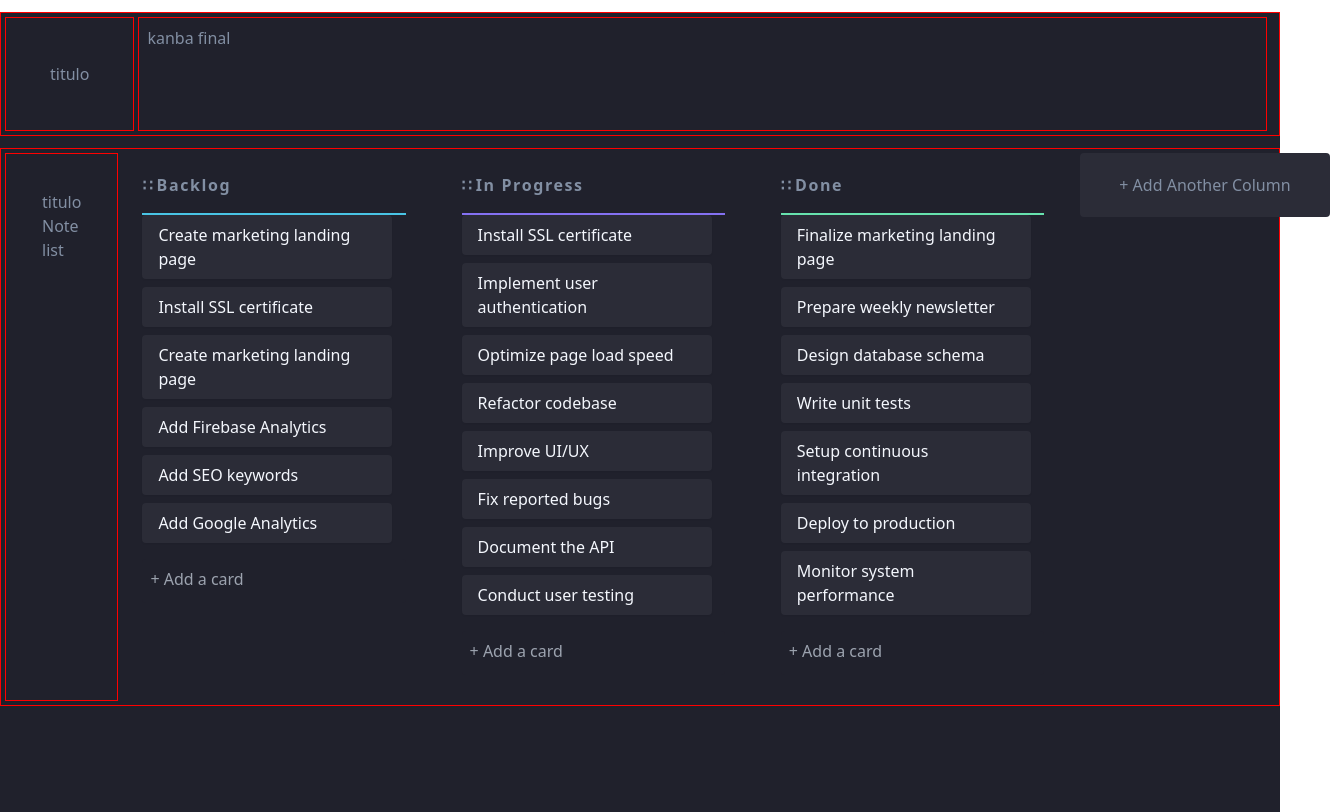
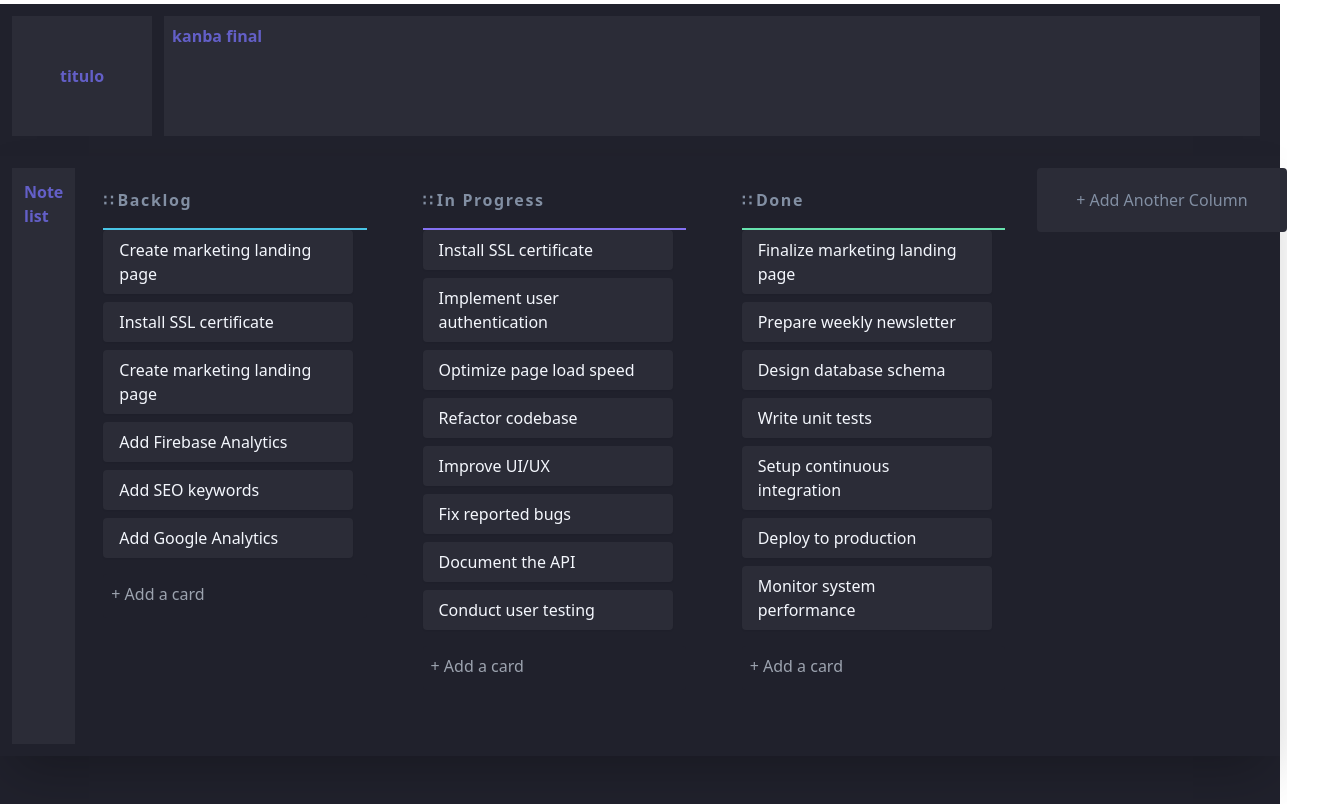
Before and after one commit to d4ndres/KanbanVue2, a Vue app: page / in a window 1280 px wide. Shown: the whole page, 1330 px wide, since content can reach past the window. Built offline with nearby package versions, Linux system fonts and the light colour scheme.

Commit message:
final esteticaa

```diff
--- a/src/components/BoardSidebar.vue
+++ b/src/components/BoardSidebar.vue
@@ -10,11 +10,12 @@ export default {
 </script>
 
 <template>
-  <div class="dev | container | p-1 my-3 mx-auto | flex">
+  <div
+    class="container | min-h-3/4 p-3 my-2 mx-auto | bg-bg rounded-x1 shadow-2xl | flex"
+  >
     <!-- Left side -->
-    <section class="dev | p-9 mr-1">
+    <section class="w-1/2 p-3 mr-2 | bg-oscuro | text-morado | font-bold">
       <!-- Search notes -->
-      <p>titulo</p>
 
       <!-- Note list -->
       <p>Note list</p>
--- a/src/components/HeaderBoard.vue
+++ b/src/components/HeaderBoard.vue
@@ -2,12 +2,14 @@
   <div>
     <!-- <div class="space-y-5"></div> -->
     <!-- <div class="p-4 bg-blanco shadow rounded-lg"> -->
-    <div class="dev | container | p-1 my-3 mx-auto | flex">
-      <section class="dev | p-11 mr-1">
+    <div class="container | p-3 my-1 mx-auto | flex">
+      <section class="w-3/16 p-12 mr-3 | bg-oscuro | text-morado | font-bold">
         <p>titulo</p>
       </section>
 
-      <section class="dev | container | p-2 mr-2 my-30 | flex">
+      <section
+        class="container | p-2 mr-2 my-30 | bg-oscuro | flex | text-morado | font-bold"
+      >
         <p>kanba final</p>
       </section>
     </div>
--- a/src/components/ManagmentBoard.vue
+++ b/src/components/ManagmentBoard.vue
@@ -1,14 +1,12 @@
 <script>
-import { nanoid } from 'nanoid'
-import draggable from 'vuedraggable'
-import BoardTask from '@/components/BoardTask.vue'
-import NewTask from '@/components/NewTask.vue'
-import { ref } from '@vue/composition-api'
-
-
+import { nanoid } from "nanoid";
+import draggable from "vuedraggable";
+import BoardTask from "@/components/BoardTask.vue";
+import NewTask from "@/components/NewTask.vue";
+import { ref } from "@vue/composition-api";
 
 export default {
-  name: 'ManagmentBoard',
+  name: "ManagmentBoard",
   components: {
     BoardTask,
     draggable,
@@ -19,7 +17,7 @@ export default {
       {
         id: nanoid(),
         title: "Backlog",
-        color: '#49C4E5',
+        color: "#49C4E5",
         tasks: [
           {
             id: nanoid(),
@@ -51,15 +49,14 @@ export default {
             id: nanoid(),
             title: "Add Google Analytics",
             createdAt: new Date(),
-          }
+          },
         ],
       },
       {
         id: nanoid(),
         title: "In Progress",
-        color: '#8471F2',
+        color: "#8471F2",
         tasks: [
-
           {
             id: nanoid(),
             title: "Install SSL certificate",
@@ -106,7 +103,7 @@ export default {
       {
         id: nanoid(),
         title: "Done",
-        color: '#67E2AE',
+        color: "#67E2AE",
         tasks: [
           {
             id: nanoid(),
@@ -145,35 +142,42 @@ export default {
           },
         ],
       },
-    ],)
+    ]);
 
     function createColumn() {
       const column = {
         id: nanoid(),
         title: "",
         tasks: [],
-      }
-      columns.value.push(column)
-      this.$nextTick(() => document.querySelector('.column:last-of-type .title-column').focus())
-
-
+      };
+      columns.value.push(column);
+      this.$nextTick(() =>
+        document.querySelector(".column:last-of-type .title-column").focus()
+      );
     }
 
     return {
       columns,
       createColumn,
-    }
-  }
-
-}
+    };
+  },
+};
 </script>
 
 <template>
-  <div class="board flex gap-4 overflow-auto">
-    <draggable :group="{ name: 'columns' }" handle=".drag-handle" animation="300" v-model="columns">
-      <transition-group class="flex gap-4  items-start">
-        <div v-for="column in columns" :key="column.id" class="column relative bg-gray-200 p-5 rounded min-w-[250px]">
-
+  <div class="board flex gap-3 overflow-auto">
+    <draggable
+      :group="{ name: 'columns' }"
+      handle=".drag-handle"
+      animation="300"
+      v-model="columns"
+    >
+      <transition-group class="flex gap-4 items-start">
+        <div
+          v-for="column in columns"
+          :key="column.id"
+          class="column relative bg-gray-200 p-5 rounded min-w-[250px]"
+        >
           <!-- <div @click="columns = columns.filter(item => item.id != column.id)"
             class="bg-rojo hover:bg-hrojo absolute left-1 top-1 w-[15px] h-[15px] rounded-[50%] cursor-pointer">
           </div> -->
@@ -183,20 +187,39 @@ export default {
               <span>∷</span>
             </div>
 
-            <input v-model="column.title" @keyup.enter="$event.target.blur()" type="text" placeholder="Enter title"
-              class="title-column tracking-widest bg-bg px-1">
+            <input
+              v-model="column.title"
+              @keyup.enter="$event.target.blur()"
+              type="text"
+              placeholder="Enter title"
+              class="title-column tracking-widest bg-bg px-1"
+            />
           </header>
 
           <div class="">
-            <draggable :style="`border-color: ${column.color}`" class="container-tasks border-t-2"
-              ghost-class="bg-blue-200" v-model="column.tasks" :group="{ name: 'tasks' }" handle=".drag-handle"
-              animation="300">
-              <transition-group class="" :class="{ 'block min-h-[1px] duration-500': column.tasks.length == 0 }">
-                <BoardTask :task="task" v-for="task in column.tasks" :key="task.id" />
+            <draggable
+              :style="`border-color: ${column.color}`"
+              class="container-tasks border-t-2"
+              ghost-class="bg-blue-200"
+              v-model="column.tasks"
+              :group="{ name: 'tasks' }"
+              handle=".drag-handle"
+              animation="300"
+            >
+              <transition-group
+                class=""
+                :class="{
+                  'block min-h-[1px] duration-500': column.tasks.length == 0,
+                }"
+              >
+                <BoardTask
+                  :task="task"
+                  v-for="task in column.tasks"
+                  :key="task.id"
+                />
               </transition-group>
             </draggable>
           </div>
-
 
           <footer class="text-gray-500">
             <NewTask @add-task="column.tasks.push($event)" />
--- a/tailwind.config.js
+++ b/tailwind.config.js
@@ -3,6 +3,13 @@ export default {
   content: ["./index.html", "./src/**/*.{vue,js,ts,jsx,tsx}"],
   theme: {
     extend: {},
+    minHeight: {
+      0: "0",
+      "1/4": "15vh",
+      "1/2": "50vh",
+      "3/4": "75vh",
+      full: "100vh",
+    },
     colors: {
       morado: "#635FC7",
       hmorado: "#A8A4FF",
```
